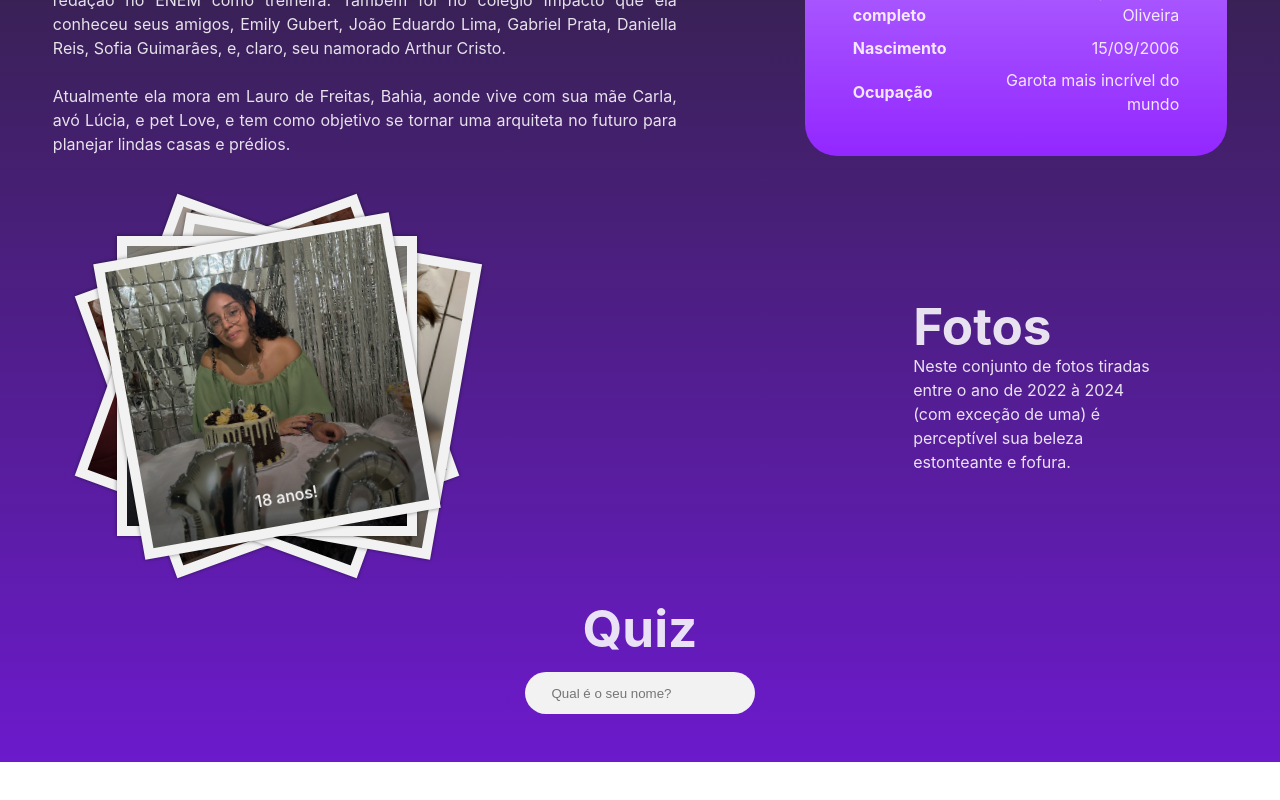
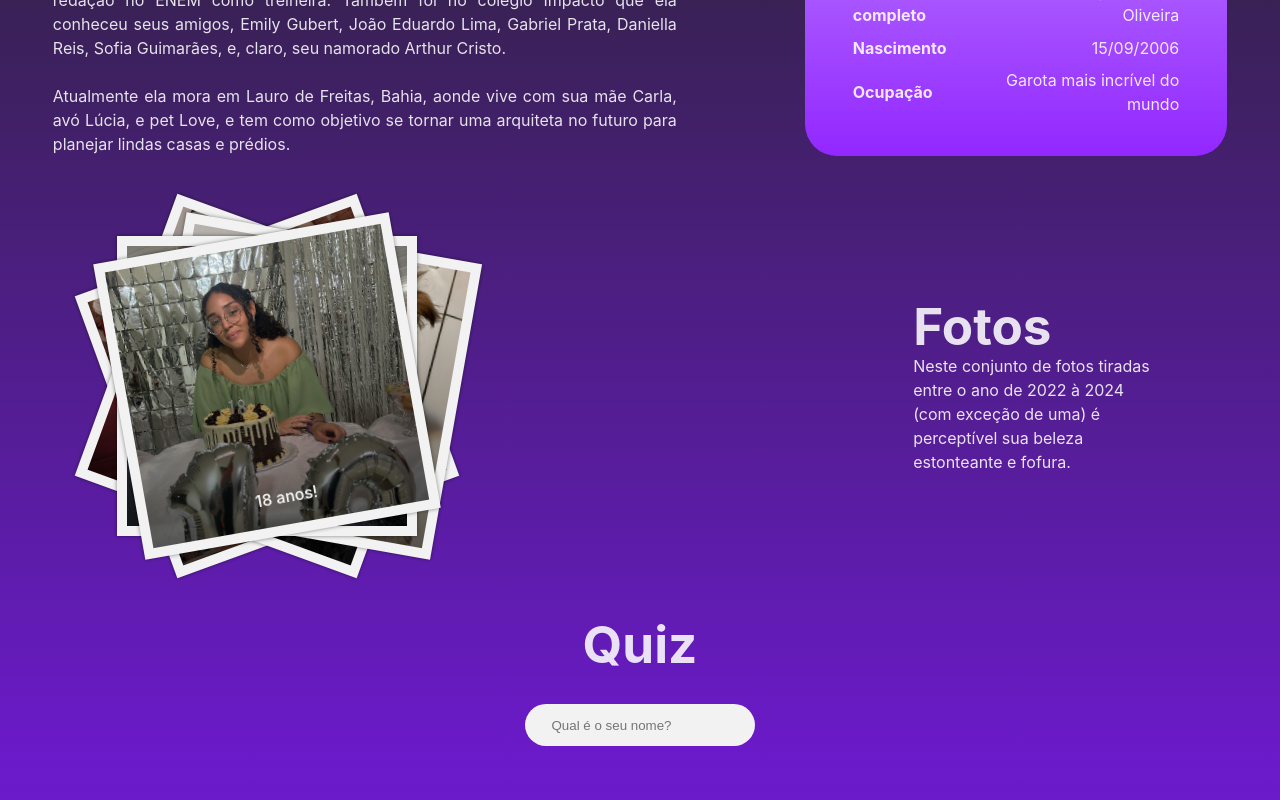
Before and after one commit to arthur-cristo/alannas_wiki, a React (Vite) app: page / in a window 1280 px wide. Shown: the part 484-1284 px from the top of the page. Before the commit the page ends 1246 px from the top, so only its background shows below. Built offline with nearby package versions, Linux system fonts and the light colour scheme; no server answers.

Commit message:
style: improve margin

```diff
--- a/style/Quiz.css
+++ b/style/Quiz.css
@@ -4,11 +4,16 @@
     justify-content: center;
     flex-direction: column;
     gap: 1em;
-    padding: 3em;
+    padding: 2em;
+    margin: 2em;
+}
+
+.quiz-container h1 {
+    margin-bottom: 1rem;
 }
 
 .quiz-container h2 {
-    margin-top: 1em;
+    margin-top: 1rem;
 }
 
 .secret {
```
